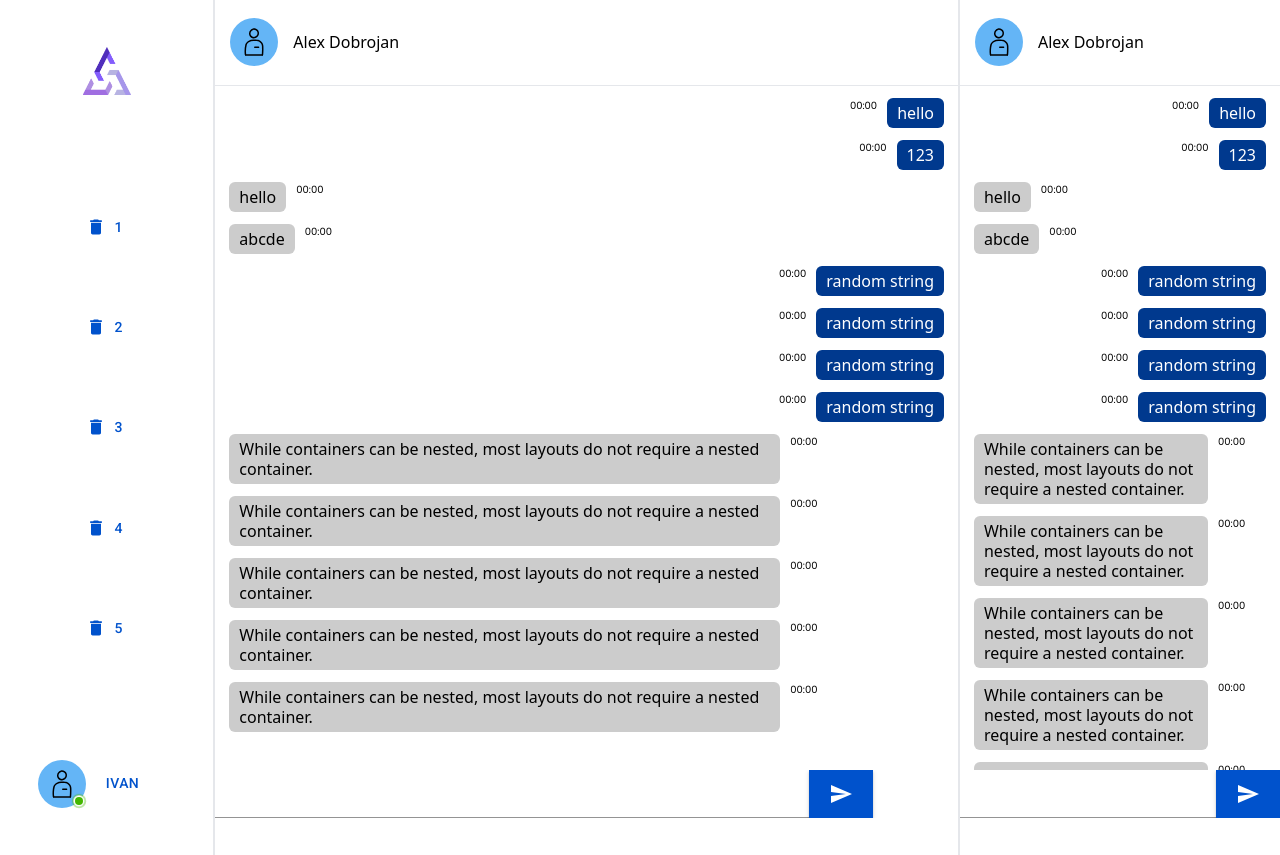
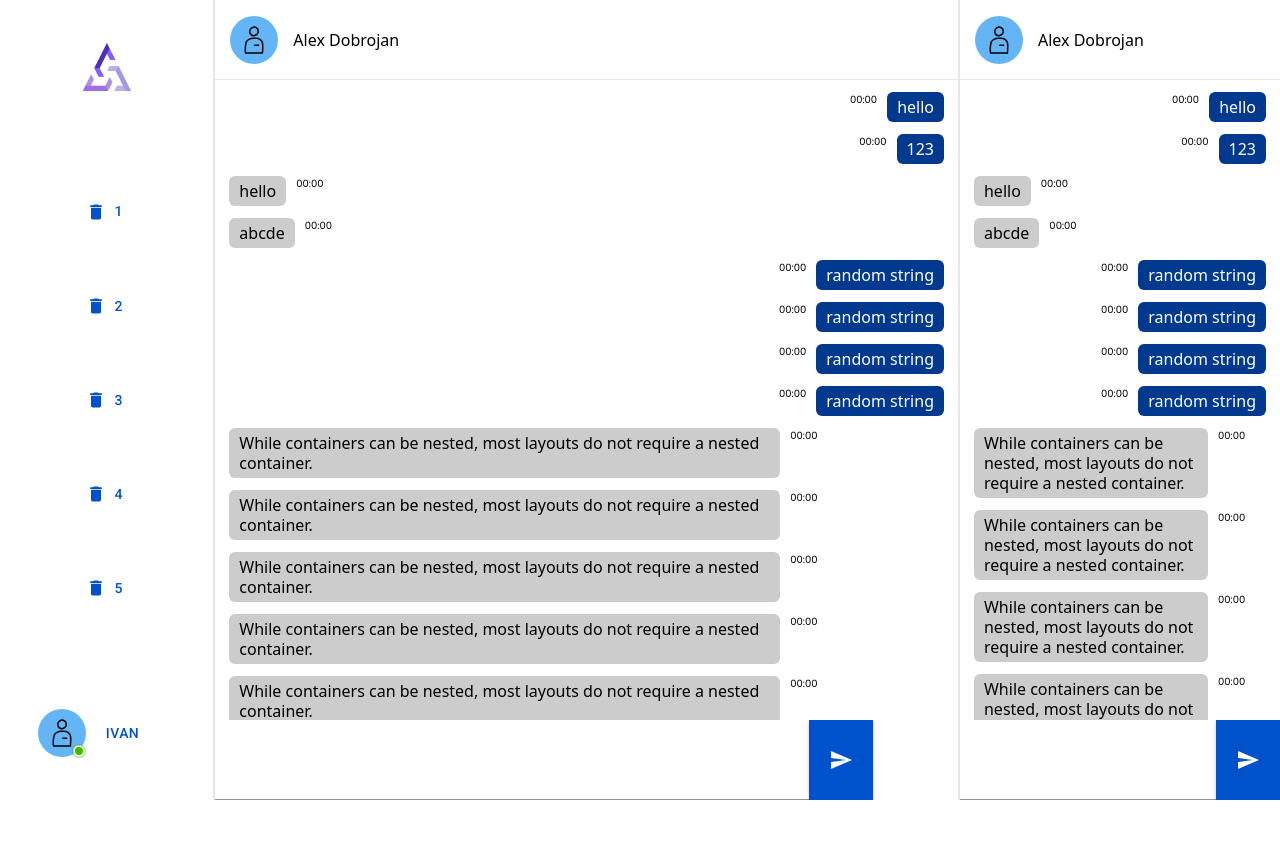
Before and after one commit to TUM-FAF/FAF-212-Team2Hack, a React (Create React App) app in the folder ui/: page /chat in a window 1280 px wide. After the commit the page ends 800 px from the top, so only its background shows below. Built offline with nearby package versions, Linux system fonts and the light colour scheme.

Commit message:
Improved chat overflow

```diff
--- a/ui/src/App.tsx
+++ b/ui/src/App.tsx
@@ -6,7 +6,7 @@ import Chat from './pages/chat';
 
 const App: React.FC = () => {
 	return (
-		<div className="grid grid-cols-12 min-h-screen text-center">
+		<div className="grid grid-cols-12 min-h-screen max-h-screen text-center">
 			<div className="col-span-2">
 				<Profile/>
 			</div>
--- a/ui/src/features/messages/messages.mock.ts
+++ b/ui/src/features/messages/messages.mock.ts
@@ -1,4 +1,6 @@
-const messages: MessageProps[] = [
+import Message from './Message';
+
+const messages: Message[] = [
 	{
 		id: '1',
 		uid: 'user-1',
--- a/ui/src/pages/chat/Chat.scss
+++ b/ui/src/pages/chat/Chat.scss
@@ -2,6 +2,12 @@
 
 $message-bg: #CCCCCC;
 $message-sent-bg: #00398E;
+
+//.text-area {
+//	height: 80%;
+//	max-height: 80%;
+//	overflow-y: auto;
+//}
 
 .message {
 	.content {
--- a/ui/src/pages/chat/InputField/index.tsx
+++ b/ui/src/pages/chat/InputField/index.tsx
@@ -1,26 +1,23 @@
 import React, { useRef } from 'react';
 import { Button, Input } from '@mui/material';
-import InputAdornment from '@mui/material/InputAdornment';
 import Send from '@mui/icons-material/Send';
 
 const InputField: React.FC<InputProps> = () => {
 	const inputRef = useRef<HTMLInputElement>(null);
 
 	return (
-		<>
-			<div className={ 'flex overflow-x-auto' } >
+		<div className={ 'h-1/10 overflow-x-auto flex items-stretch' }>
 			<Input
 				type={ 'text' }
 				size={ 'small' }
 				id={ 'main-input' }
 				ref={ inputRef }
-					sx={ { width: '80%', borderRadius: "0", display: "inline-block", padding: "2px", overflowX: "auto"} }
+				sx={ { width: '80%', borderRadius: '0', display: 'inline-block', padding: '2px', overflowX: 'auto' } }
 			/>
-				<Button variant={ 'contained' } className='h-12' sx={{ borderRadius: "0"}}>
+			<Button variant={ 'contained' } className={'h-12'} sx={ { borderRadius: '0', height: '100%' } }>
 				<Send/>
 			</Button>
 		</div>
-		</>
 	);
 };
 
--- /dev/null
+++ b/ui/src/pages/chat/InputField/model.d.ts
@@ -0,0 +1,2 @@
+interface InputProps {
+}
--- a/ui/src/pages/chat/Message/index.tsx
+++ b/ui/src/pages/chat/Message/index.tsx
@@ -1,6 +1,7 @@
 import React from 'react';
 import { useAppSelector } from '../../../app/hooks';
 import classNames from 'classnames';
+import { MessageProps } from './model';
 
 const Message: React.FC<MessageProps> = ({ uid, content, timestamp, id }) => {
 	const UUID = useAppSelector<string>(state => state.userState.user.UID);
--- /dev/null
+++ b/ui/src/pages/chat/Message/model.d.ts
@@ -0,0 +1,4 @@
+import Message from '../../../features/messages/Message';
+
+interface MessageProps extends Message {
+}
--- /dev/null
+++ b/ui/src/pages/chat/TextArea/model.d.ts
@@ -0,0 +1,2 @@
+interface TextAreaProps {
+}
--- a/ui/src/pages/chat/index.tsx
+++ b/ui/src/pages/chat/index.tsx
@@ -12,16 +12,16 @@ const Chat: React.FC<ChatProps> = () => {
 	const chatUser = useAppSelector<User>(state => state.chatUserState.user);
 
 	return (
-		<div className={ 'wrapper h-full' }>
-			<div className={ 'chat-header h-1/10 flex items-center justify-start border-b' }>
+		<div className={ 'wrapper h-screen max-h-screen' }>
+			<div className={ 'chat-header h-1/10 flex items-center justify-start border-b ' }>
 				<Avatar
 					alt={ chatUser.name }
 					src={ chatUserSrc }
 					sx={ { width: 48, height: 48, bgcolor: blue[300], display: 'inline-block', margin: '0 15px' } }
 				/>
 				<span>
-						{ chatUser.name } { chatUser.surname }
-					</span>
+					{ chatUser.name } { chatUser.surname }
+				</span>
 			</div>
 			<TextArea/>
 			<InputField/>
```
Also changed, not shown: ui/src/pages/chat/model.d.ts (+0 -14 lines). Lines whose indentation alone changed are shown as unchanged.
